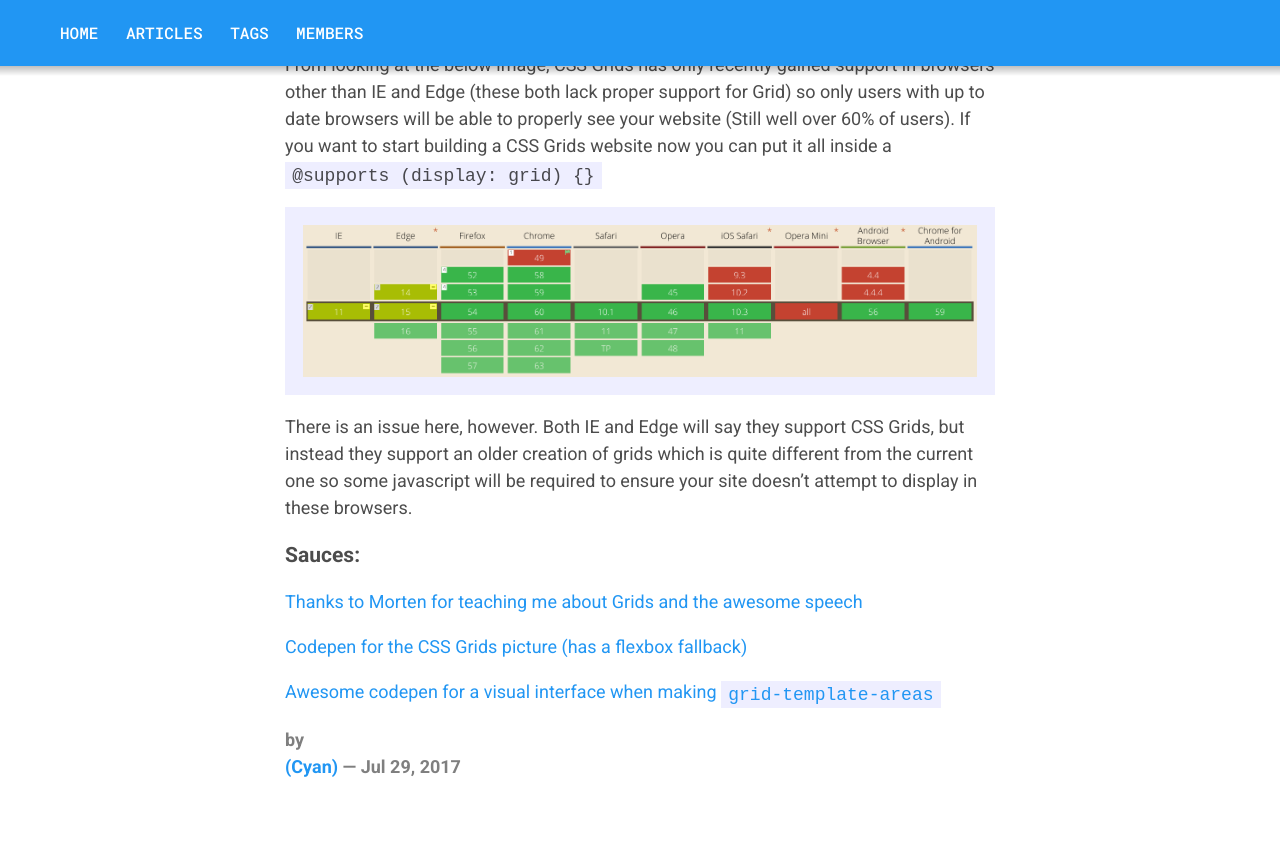
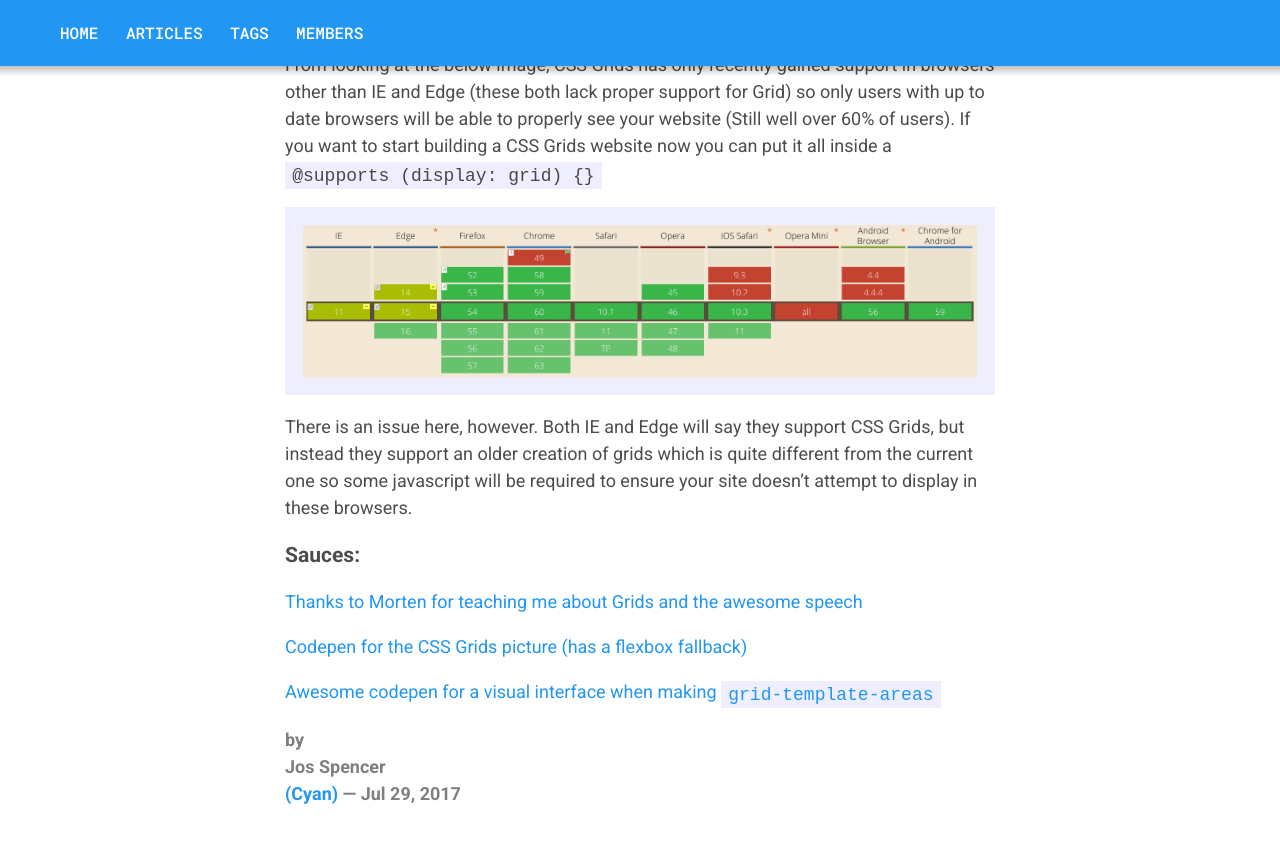
Before and after one commit to sledgang/sledgang.github.io, a Jekyll site: the page built from _posts/2017-07-29-css-grids.md, in a window 1280 px wide and 900 px high, scrolled down 5860 px. Shown: the top 843 px of the window. Built offline with Jekyll 4.4.1, drawn with Linux system fonts in a browser that asks for light colours.

Commit message:
Added real_name to Cyan

```diff
--- a/_config.yml
+++ b/_config.yml
@@ -32,7 +32,8 @@ authors:
     github: snorflake
   cyan:
     name: Cyan
-    discord_discrim: '0340'
+    real_name: Jos Spencer
+    discord_discrim: 0340
     github: cyan101
   echo:
     name: Echo
```
